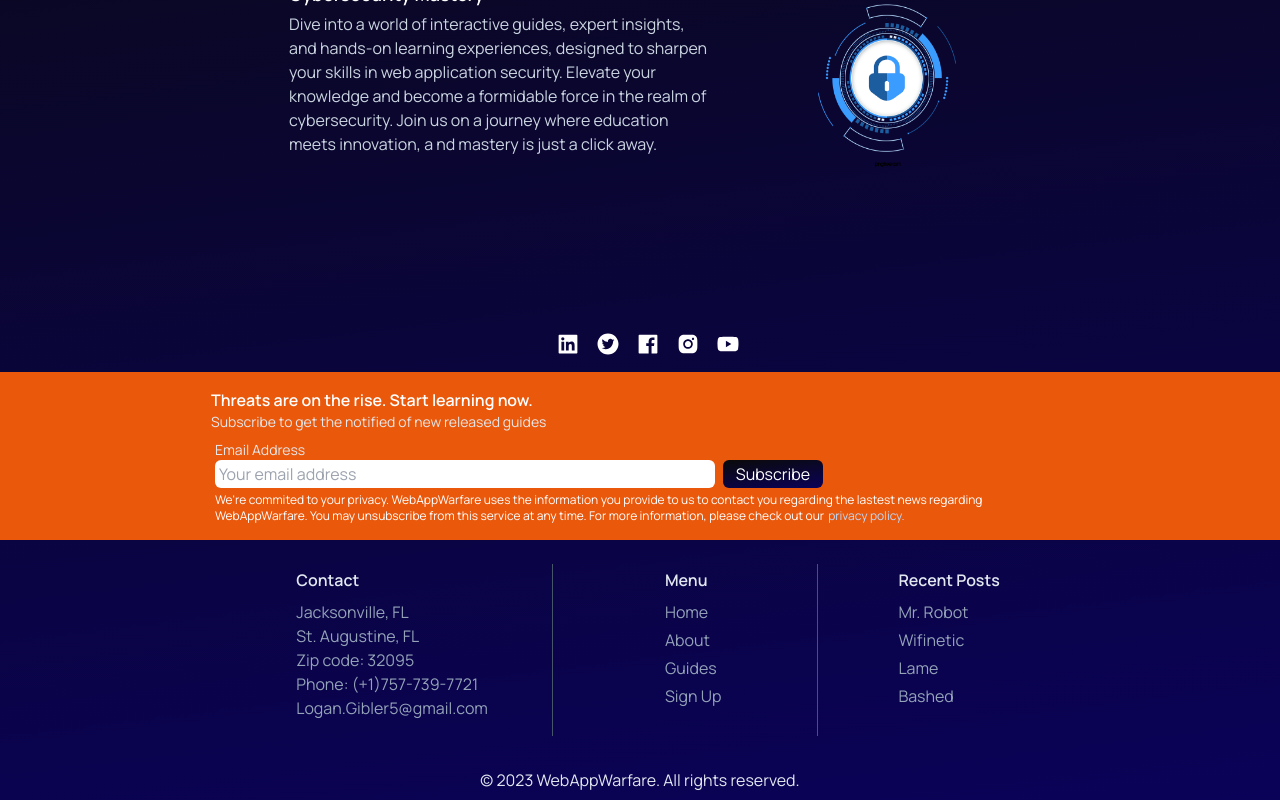
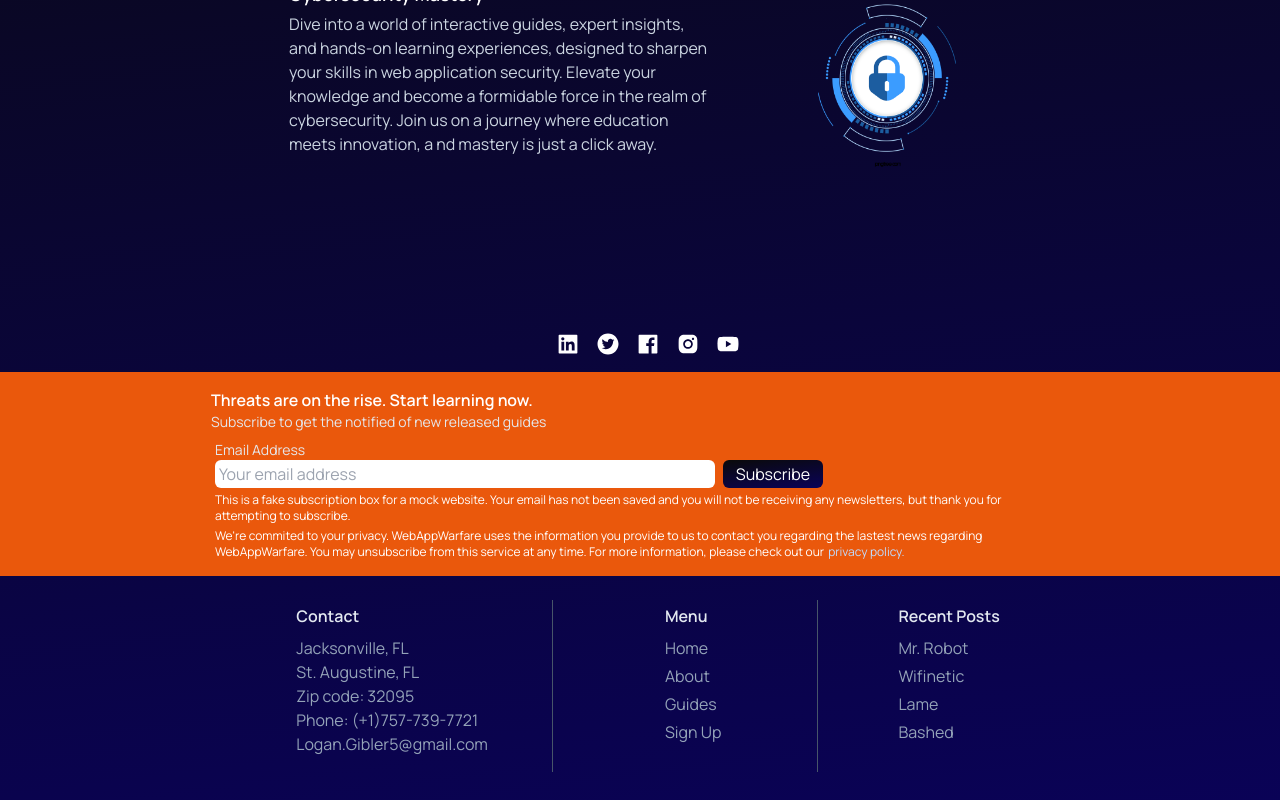
Before and after one commit to LoganGibler/WAW_react-tailw-2.0, a React (Vite) app: page / in a window 1280 px wide. Both pictures are taken after a click on the button "Subscribe". Shown: the part 542-1342 px from the top of the page. Built offline with nearby package versions, Linux system fonts and the light colour scheme; no server answers.

Commit message:
added footer info

```diff
--- a/src/components/Footer.jsx
+++ b/src/components/Footer.jsx
@@ -1,6 +1,8 @@
-import React from "react";
+import React, { useState } from "react";
+import { CiSquareInfo } from "react-icons/ci";
 
 const Footer = () => {
+  const [showFooterError, setShowFooterError] = useState(false);
   return (
     <div className="bottom-0 flex bg-orange-600 justify-center">
       <div className="flex flex-col p-4 md:max-w-[800px] xl:max-w-[890px] justify-center">
@@ -16,10 +18,25 @@ const Footer = () => {
             placeholder="Your email address"
             className="px-1 py-0.5 rounded-md grow max-w-[500px]"
           ></input>
-          <button className=" ml-2 w-[100px] header-gradient text-white rounded-md py-0.5">
+          <button
+            className=" ml-2 w-[100px] header-gradient text-white rounded-md py-0.5"
+            onClick={(e) => {
+              setShowFooterError(true);
+            }}
+          >
             Subscribe
           </button>
         </div>
+        {showFooterError ? (
+          <div className="flex text-xs text-white px-1 mt-1">
+            {/* <CiSquareInfo className="xl" /> */}
+            <p>
+              This is a fake subscription box for a mock website. Your email has
+              not been saved and you will not be receiving any newsletters, but
+              thank you for attempting to subscribe.
+            </p>
+          </div>
+        ) : null}
         <div className="ml-1 text-xs text-white mt-1 p-0">
           We're commited to your privacy. WebAppWarfare uses the information you
           provide to us to contact you regarding the lastest news regarding
--- a/src/middleware/auth.js
+++ b/src/middleware/auth.js
@@ -1,6 +1,6 @@
 import axios from "axios";
 // const URL = "http://localhost:8000";
-const URL = "https://waw-api-node-js.onrender.com"
+const URL = "https://waw-api-node-js.onrender.com";
 
 const headersTemp = document.cookie.split(";"); // <-- this get all cookies saves and splits them in the array.
 const finalHeaders = {};
```
